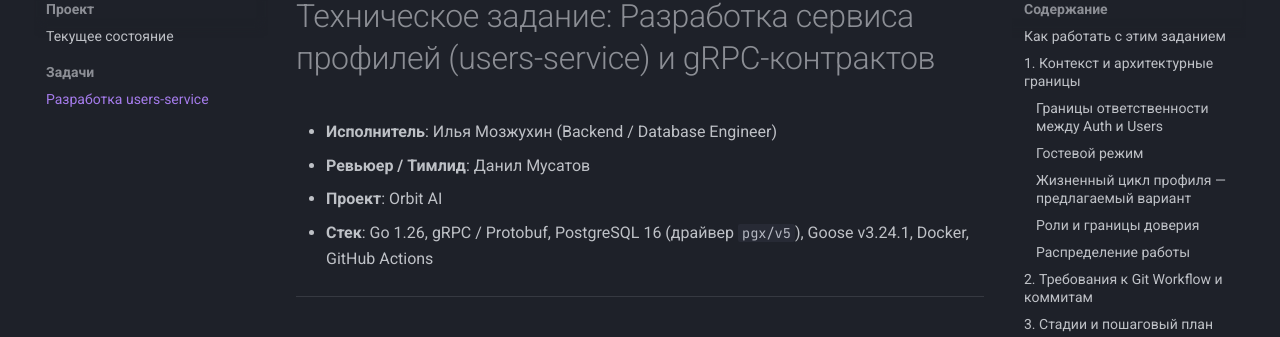
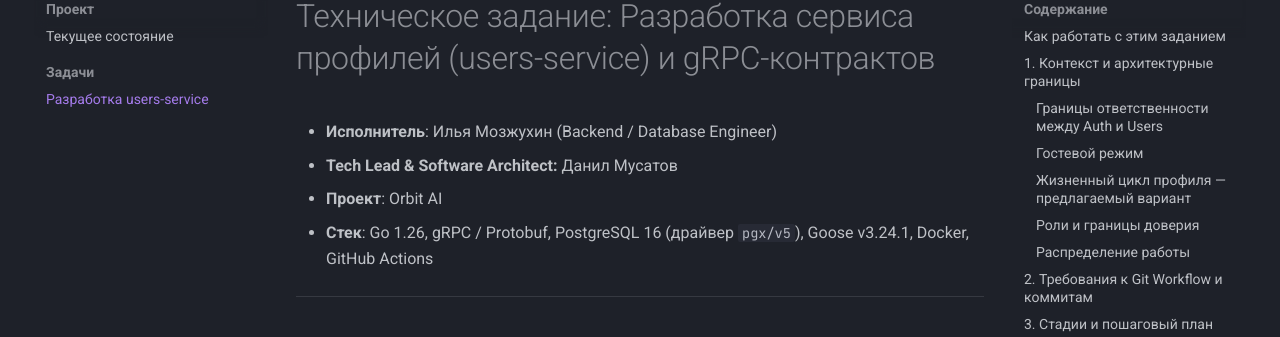
Before and after one commit to orbit-polytech/orbit-docs, an MkDocs documentation site: the page built from docs/project/tasks/users-service.md, in a window 1280 px wide and 900 px high. Shown: the part 150-487 px from the top of the window. Built offline with MkDocs 1.6.1 and Material for MkDocs 9.7.7, drawn with Linux system fonts in a browser that asks for light colours; comment, search, counter and statistics services are not loaded.

Commit message:
docs: clarify project technical leadership role

```diff
--- a/docs/project/tasks/users-service.md
+++ b/docs/project/tasks/users-service.md
@@ -1,7 +1,7 @@
 # Техническое задание: Разработка сервиса профилей (users-service) и gRPC-контрактов
 
 - **Исполнитель**: Илья Мозжухин (Backend / Database Engineer)
-- **Ревьюер / Тимлид**: Данил Мусатов
+- **Tech Lead & Software Architect:** Данил Мусатов
 - **Проект**: Orbit AI
 - **Стек**: Go 1.26, gRPC / Protobuf, PostgreSQL 16 (драйвер `pgx/v5`), Goose v3.24.1, Docker, GitHub Actions
 
```
